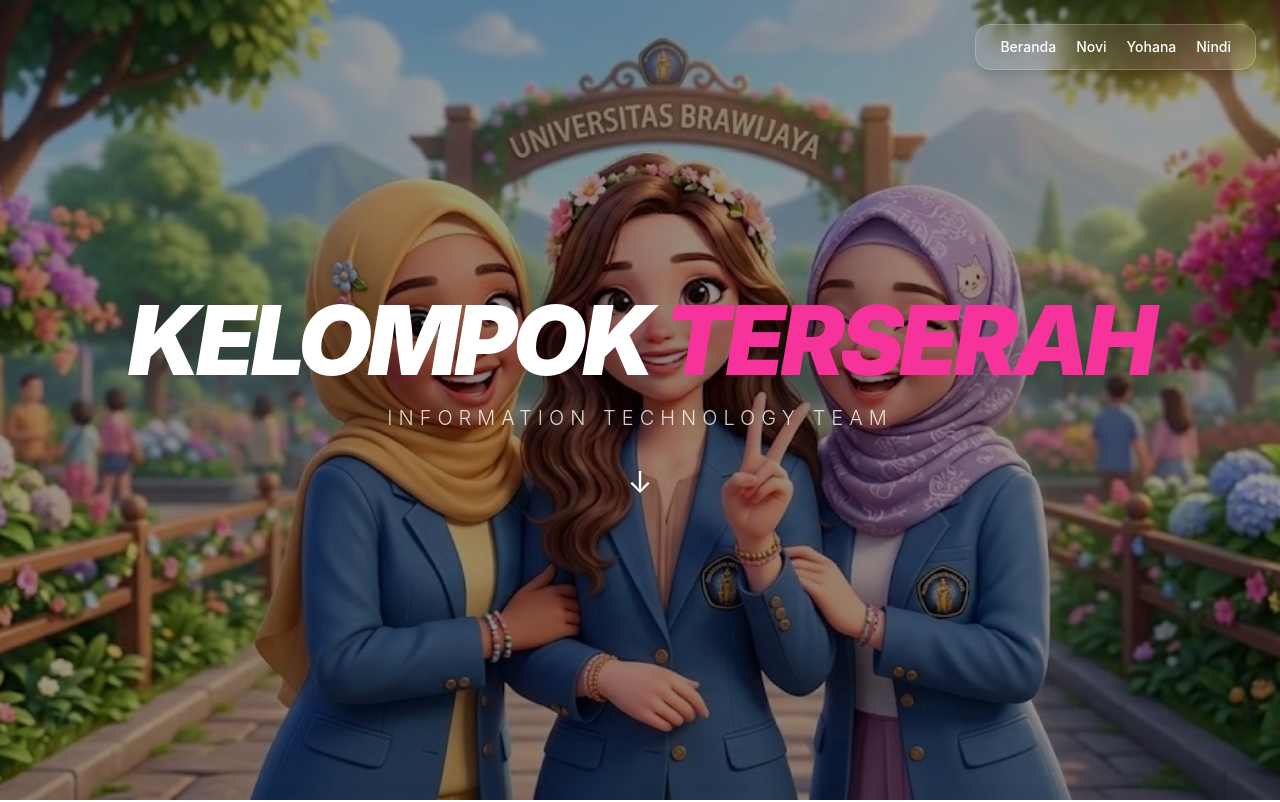
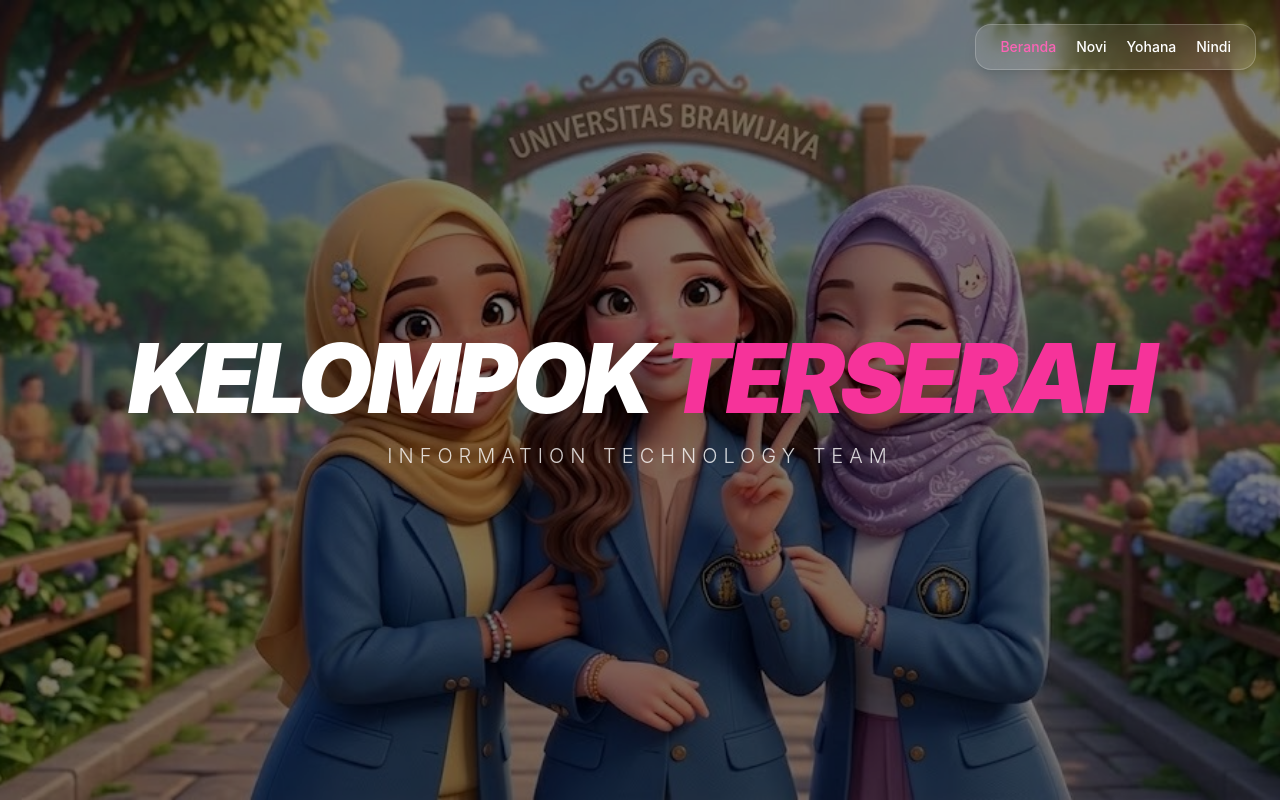
Before and after one commit to noviaflinputri-source/tugas-profil-tim, a React (Vite) app: page / in a window 1280 px wide. Shown: the top 802 px of the page. Built offline with nearby package versions, Linux system fonts and the light colour scheme.

Commit message:
menghilangkan fitur scroll

```diff
--- a/src/App.jsx
+++ b/src/App.jsx
@@ -1,28 +1,47 @@
-import React from 'react';
+import React, { useState } from 'react';
 import Yohana from './yohana';
 import Nindi from './nindi';
 import Novi from './novi';
 
 function App() {
+  // State untuk menentukan halaman mana yang aktif
+  // Nilai awal adalah 'beranda'
+  const [halamanAktif, setHalamanAktif] = useState('beranda');
+
   return (
     <>
-      {/* 1. NAVIGATION BAR (Sekarang di Pojok Kanan Atas) */}
+      {/* 1. NAVIGATION BAR */}
       <nav className="fixed top-6 right-6 z-50 bg-white/10 backdrop-blur-md px-6 py-3 rounded-2xl border border-white/20 flex gap-5 shadow-lg">
         <button
-          onClick={() => window.scrollTo({top: 0, behavior: 'smooth'})}
-          className="text-white hover:text-pink-300 transition font-medium text-sm"
+          onClick={() => setHalamanAktif('beranda')}
+          className={`transition font-medium text-sm ${halamanAktif === 'beranda' ? 'text-pink-400' : 'text-white'}`}
         >
           Beranda
         </button>
-        <a href="#profil-novi" className="text-white hover:text-pink-300 transition font-medium text-sm">Novi</a>
-        <a href="#profil-yohana" className="text-white hover:text-pink-300 transition font-medium text-sm">Yohana</a>
-        <a href="#profil-nindi" className="text-white hover:text-pink-300 transition font-medium text-sm">Nindi</a>
+        <button
+          onClick={() => setHalamanAktif('novi')}
+          className={`transition font-medium text-sm ${halamanAktif === 'novi' ? 'text-pink-400' : 'text-white'}`}
+        >
+          Novi
+        </button>
+        <button
+          onClick={() => setHalamanAktif('yohana')}
+          className={`transition font-medium text-sm ${halamanAktif === 'yohana' ? 'text-pink-400' : 'text-white'}`}
+        >
+          Yohana
+        </button>
+        <button
+          onClick={() => setHalamanAktif('nindi')}
+          className={`transition font-medium text-sm ${halamanAktif === 'nindi' ? 'text-pink-400' : 'text-white'}`}
+        >
+          Nindi
+        </button>
       </nav>
 
-      {/* 2. MAIN CONTENT AREA */}
-      <div className="relative min-h-screen font-sans antialiased text-white">
+      {/* 2. AREA KONTEN (Tanpa Scroll Panjang) */}
+      <div className="relative min-h-screen w-full overflow-hidden font-sans antialiased text-white flex items-center justify-center">
 
-        {/* BACKGROUND FOTO (Posisi Tetap) */}
+        {/* BACKGROUND (Tetap ada di belakang) */}
         <div
           className="fixed inset-0 bg-cover bg-center bg-no-repeat -z-10"
           style={{
@@ -30,27 +49,26 @@ function App() {
             backgroundColor: "#0f172a"
           }}
         >
-          {/* Lapisan Gelap agar tulisan terbaca */}
-          <div className="absolute inset-0 bg-black/40"></div>
+          <div className="absolute inset-0 bg-black/50"></div>
         </div>
 
-        {/* 3. BAGIAN BERANDA (Judul Kelompok) */}
-        <div className="relative flex flex-col items-center justify-center min-h-screen text-center px-4">
+        {/* LOGIKA PERUBAHAN HALAMAN */}
+        <main className="w-full h-full flex items-center justify-center p-4">
+          {halamanAktif === 'beranda' && (
+            <div className="text-center animate-fadeIn">
               <h1 className="text-6xl md:text-8xl font-black italic tracking-tighter drop-shadow-2xl mb-4">
                 KELOMPOK <span className="text-pink-500">TERSERAH</span>
               </h1>
               <p className="text-lg md:text-xl font-light tracking-[0.3em] uppercase opacity-80">
                 Information Technology Team
               </p>
-          <div className="mt-10 animate-bounce text-3xl">↓</div>
             </div>
+          )}
 
-        {/* 4. DAFTAR PROFIL ANGGOTA */}
-        <div className="relative z-10 flex flex-col items-center gap-20 pb-20">
-          <Novi />
-          <Yohana />
-          <Nindi />
-        </div>
+          {halamanAktif === 'novi' && <div className="animate-slideIn"><Novi /></div>}
+          {halamanAktif === 'yohana' && <div className="animate-slideIn"><Yohana /></div>}
+          {halamanAktif === 'nindi' && <div className="animate-slideIn"><Nindi /></div>}
+        </main>
       </div>
     </>
   );
```
Lines whose indentation alone changed are shown as unchanged.
